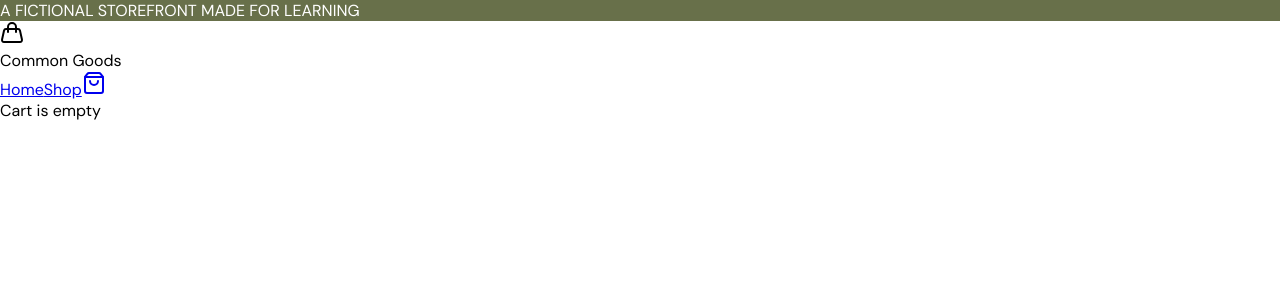
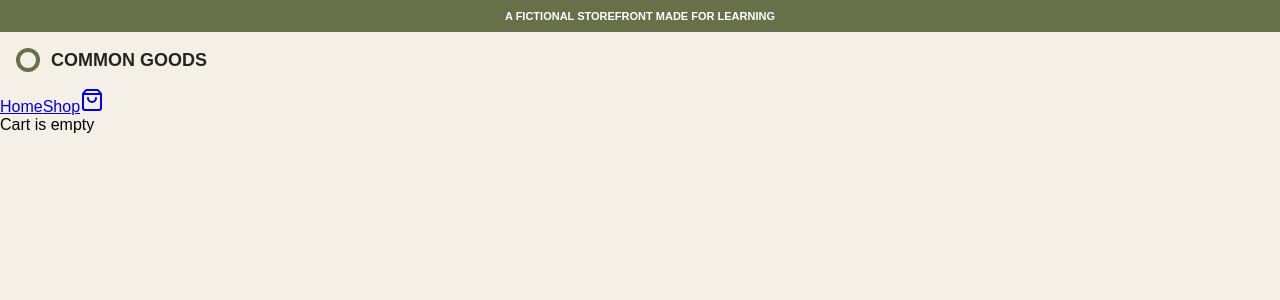
Before and after one commit to lozukka/mock-shopping-cart, a React (Vite) app: page /cart in a window 1280 px wide. Shown: the top 300 px of the page. Built offline with nearby package versions, Linux system fonts and the light colour scheme.

Commit message:
styled logo

```diff
--- a/src/components/Navbar.jsx
+++ b/src/components/Navbar.jsx
@@ -2,18 +2,31 @@ import { useContext } from "react";
 import { Link } from "react-router";
 import { ShoppingBag } from "lucide-react";
 import { CartContext } from "../context/CartContext";
-import { Handbag } from "lucide-react";
+import { Circle } from "lucide-react";
 import styled from "styled-components";
 
 const Banner = styled.div`
   background: ${(props) => props.theme.colors.contrast};
-  display: flex;
-  flex-direction: column;
-  gap: 0.5rem;
+  padding: 10px 16px;
 `;
 const BannerText = styled.p`
   color: ${(props) => props.theme.colors.contrastFont};
   text-transform: uppercase;
+  font-size: 11px;
+  font-weight: 600;
+  text-align: center;
+`;
+const Logo = styled.div`
+  display: flex;
+  align-items: center;
+  margin: 1rem;
+  gap: 11px;
+`;
+const LogoText = styled.p`
+  color: ${(props) => props.theme.colors.primaryFont};
+  text-transform: uppercase;
+  font-weight: bold;
+  font-size: 18px;
 `;
 
 function NavBar() {
@@ -24,10 +37,14 @@ function NavBar() {
         <Banner>
           <BannerText>A fictional storefront made for learning</BannerText>
         </Banner>
-        <div>
-          <Handbag />
-          <p>Common Goods</p>
-        </div>
+        <Logo>
+          <Circle
+            aria-labe="Circle-logo for the webstore"
+            color="#68704A"
+            strokeWidth={4}
+          />
+          <LogoText>Common Goods</LogoText>
+        </Logo>
         <nav>
           <Link to="/">Home</Link>
           <Link to="shop">Shop</Link>
--- a/src/styles/GlobalStyle.js
+++ b/src/styles/GlobalStyle.js
@@ -11,5 +11,6 @@ export const GlobalStyle = createGlobalStyle`
 
   body {
     font-family: ${(props) => props.theme.fonts.body};
+    background: ${(props) => props.theme.colors.backgroundLight};
   }
 `;
--- a/src/styles/theme.js
+++ b/src/styles/theme.js
@@ -12,6 +12,6 @@ export const theme = {
   },
   fonts: {
     heading: "'Cormorant Garamond', serif",
-    body: "'DM Sans', sans-serif",
+    body: "'DM Sans Variable', sans-serif",
   },
 };
```
